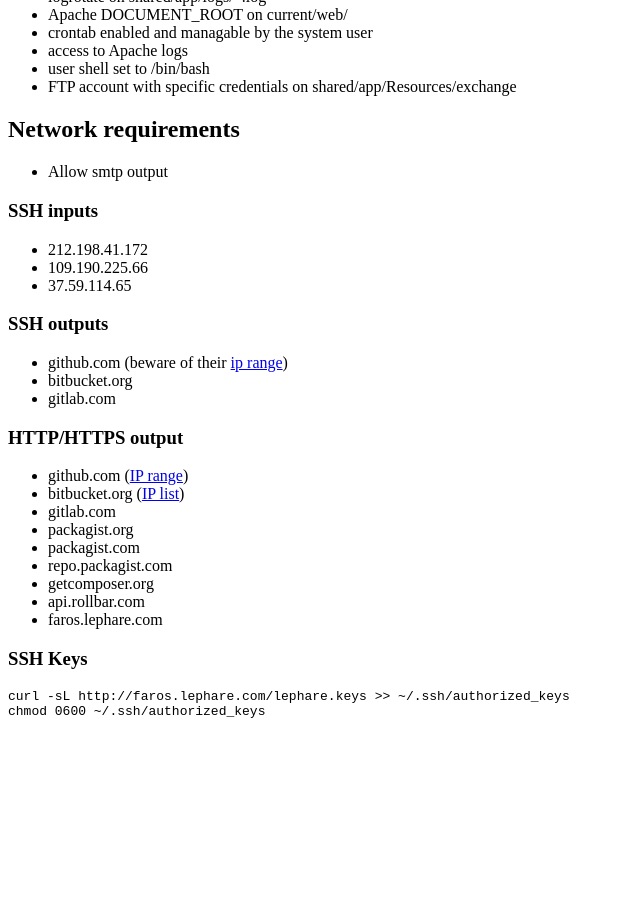
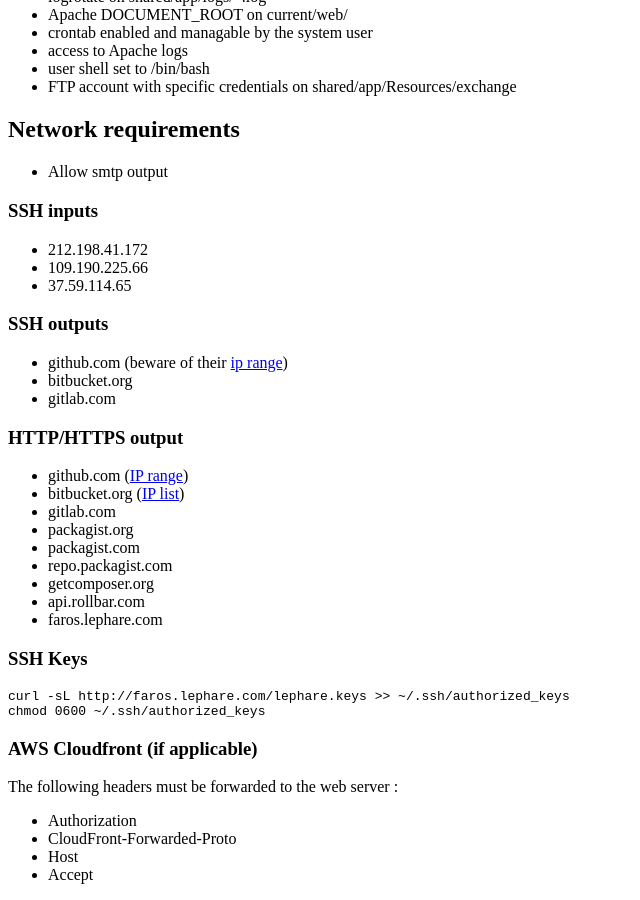
Before and after one commit to le-phare/le-phare.github.io, a Jekyll site: the page built from requirements/index.md, in a window 1280 px wide and 900 px high, scrolled down 1974 px. Shown: the whole window, without its empty margins (0-640 px from the left). Built offline with Jekyll 4.4.1, drawn with Linux system fonts in a browser that asks for light colours; before the commit the page ends 2706 px from its top, so only the background shows below that.

Commit message:
Add cloudfront configuration

````diff
--- a/requirements/index.md
+++ b/requirements/index.md
@@ -150,3 +150,11 @@ ServerTokens Prod
 curl -sL http://faros.lephare.com/lephare.keys >> ~/.ssh/authorized_keys
 chmod 0600 ~/.ssh/authorized_keys
 ```
+### AWS Cloudfront (if applicable)
+
+The following headers must be forwarded to the web server :
+
+ * Authorization
+ * CloudFront-Forwarded-Proto
+ * Host
+ * Accept
````
